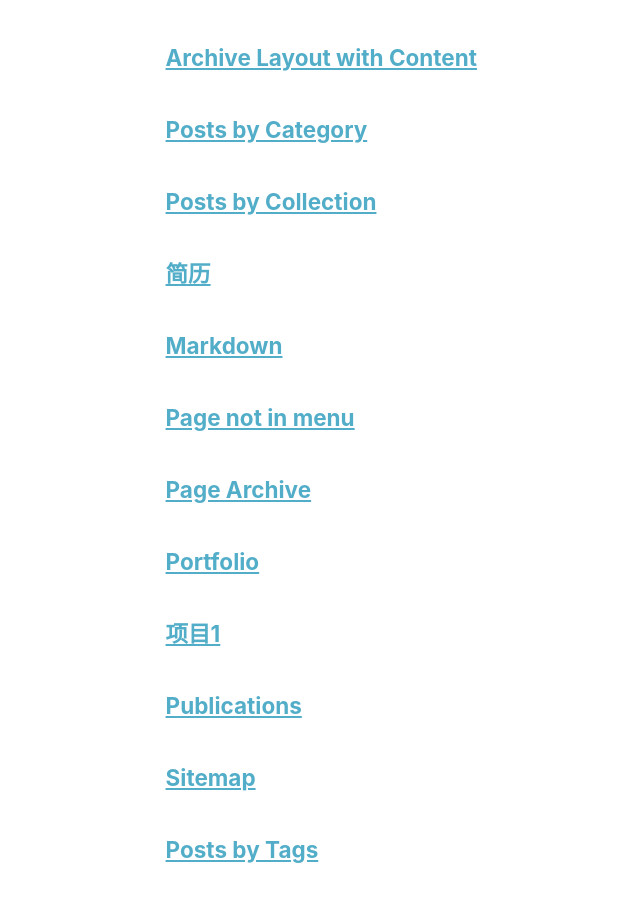
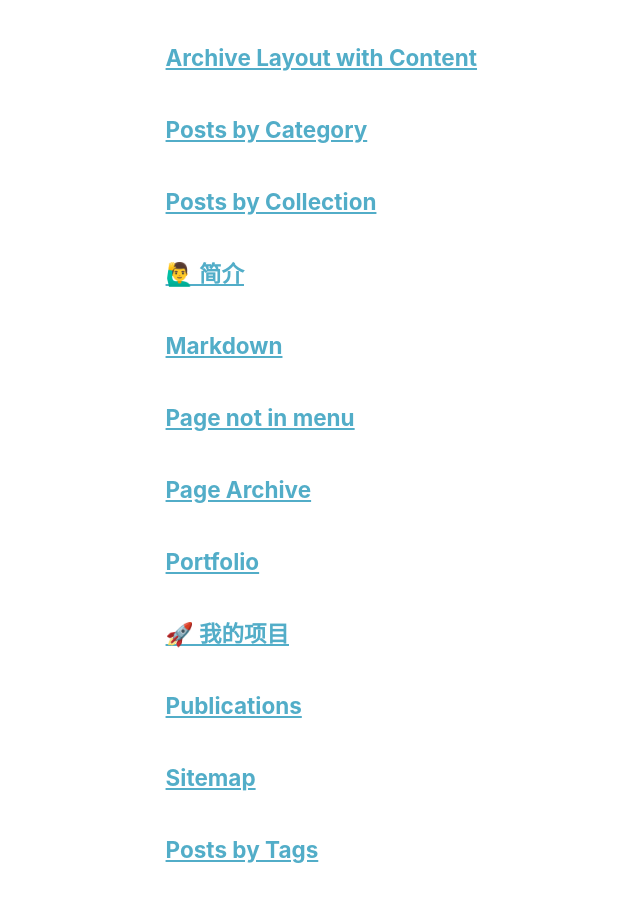
Before and after one commit to tony2015116/tony2015116.github.io, a Jekyll site: the page built from _pages/page-archive.html, in a window 1280 px wide and 900 px high, scrolled down 219 px. Shown: the whole window, without its empty margins (116-756 px from the left). Built offline with Jekyll 4.4.1, drawn with Linux system fonts in a browser that asks for light colours.

Commit message:
2024-03-09

```diff
--- a/_pages/cv.md
+++ b/_pages/cv.md
@@ -5,8 +5,6 @@ author_profile: true
 redirect_from:
   - /resume
 ---
-
-# 简历
 
 ## 🙋‍♂️ 简介
 
--- a/_pages/project.md
+++ b/_pages/project.md
@@ -1,5 +1,6 @@
 ---
 layout: archive
+title: "🚀 我的项目"
 permalink: /project/
 author_profile: true
 redirect_from:
```
